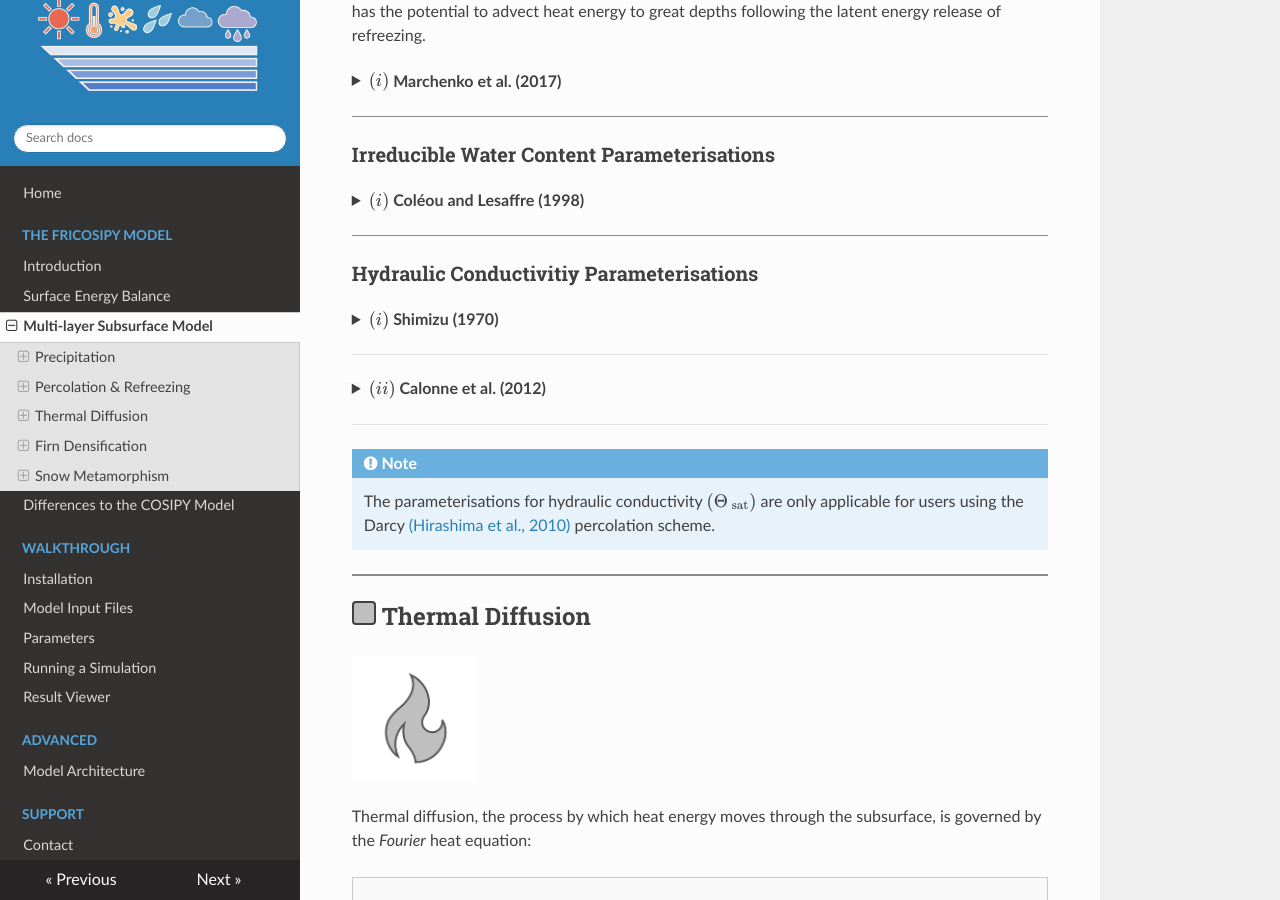
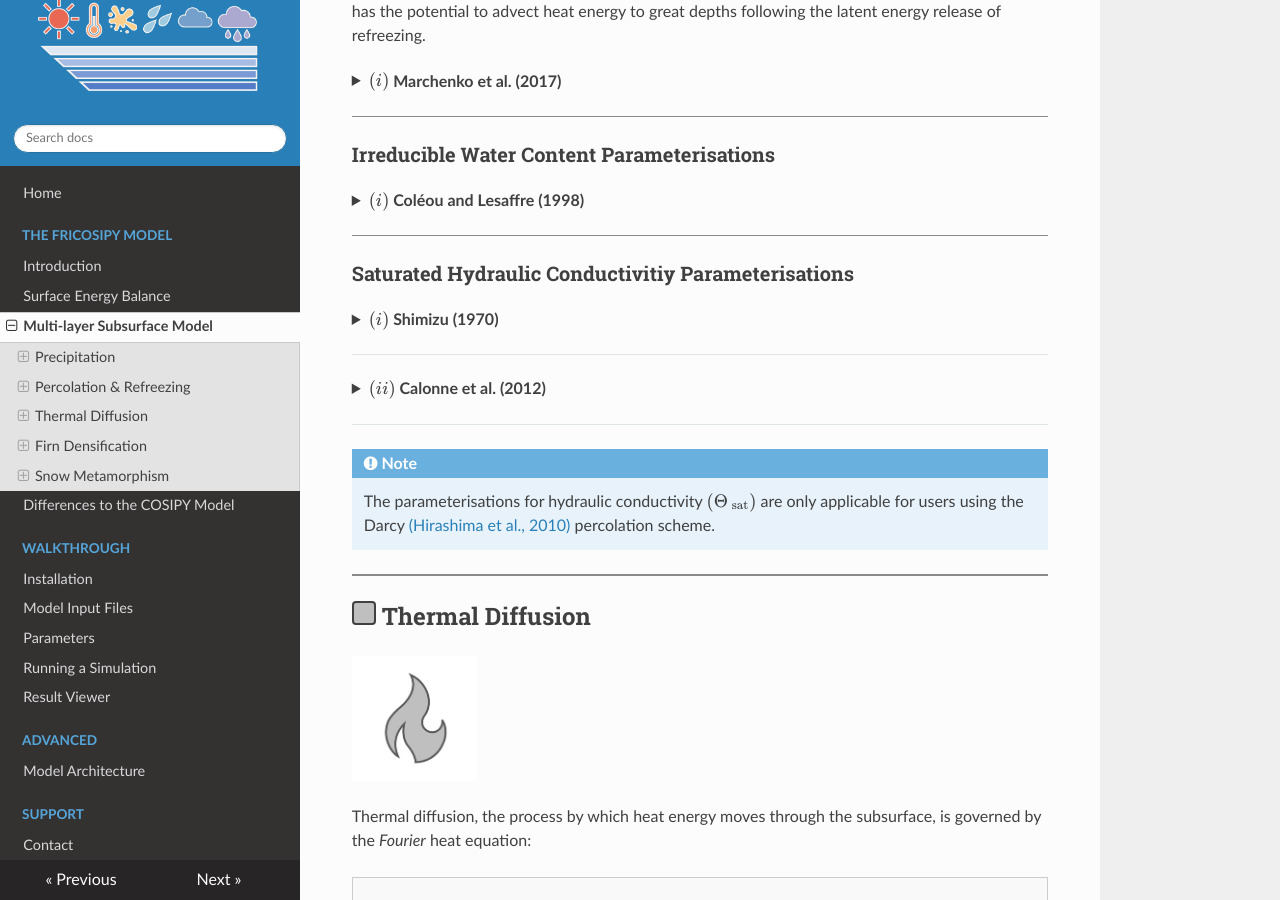
Before and after one commit to MarcusGastaldello/FRICOSIPY, an MkDocs documentation site: the page built from docs/subsurface_model.md, in a window 1280 px wide and 900 px high, scrolled down 2617 px. Built offline with MkDocs 1.6.1, drawn with Linux system fonts in a browser that asks for light colours; some of the changed lines change nothing that is shown.

Commit message:
Update subsurface_model.md

```diff
--- a/docs/subsurface_model.md
+++ b/docs/subsurface_model.md
@@ -107,6 +107,17 @@
 ??? "**$(i)$ Darcy (Hirashima et al., 2010)**"
 
     <br>
+
+    <div markdown="1" style="border:1px solid #ccc; padding:10px; background:#f9f9f9; max-width:100%; overflow-x:auto;">
+
+    $$
+    q = K \left[ \frac{dh}{dz} + 1 \right]
+    $$
+
+    </div>
+
+
+    <br>
     The stable integration timestap $(\Delta t_{\text{stable}})$ is determined according to the *Courant-Friedrichs-Lewy* (CFL) stability condition:
 
     <div markdown="1" style="border:1px solid #ccc; padding:10px; background:#f9f9f9; max-width:100%; overflow-x:auto;">
@@ -165,15 +176,15 @@
 
 <hr style="height:1px; background-color:#8b8b8b; border:none;" />
 
-### Hydraulic Conductivitiy Parameterisations
+### Saturated Hydraulic Conductivitiy Parameterisations
 
 ??? "**$(i)$ Shimizu (1970)**"
 
     <br>
-    Using the parameterisation of [Shimizu (1970)](http://hdl.handle.net/2115/20234), the saturated hydraulic conductivity $(\Theta_{\text{ sat}})$ is empirically derived based on laboratory experiments.
+    Using the parameterisation of [Shimizu (1970)](http://hdl.handle.net/2115/20234), the saturated hydraulic conductivity $(K)$ is empirically derived based on laboratory experiments.
     <div style="border:1px solid #ccc; padding:10px; background:#f9f9f9; max-width:100%; overflow-x:auto;">
     $$
-    \Theta_{\text{ sat}} = 7.7 \times 10^{-4} \: \left[ \: \frac{d^2 g}{\nu} \: \right] \exp \: (-7.8 \times 10^{-3} \: \: \rho)
+    K_{\text{ sat}} = 7.7 \times 10^{-4} \: \left[ \: \frac{d^2 g}{\nu} \: \right] \exp \: (-7.8 \times 10^{-3} \: \: \rho)
     $$
     </div>
     <small>where $d$ is the snow grain size (mm), $g = 9.81$ m s$^{-2}$ is the gravitational acceleration, $\nu = 1.8 \times 10^{-6}$ m$^{-2}$ s$^{-1}$ is the kinematic viscosity of water at 0$^{\circ}$C and $\rho$ is the subsurface layer density (kg m$^{-3}$). </small>
@@ -183,10 +194,10 @@
 ??? "**$(ii)$ Calonne et al. (2012)**"
 
     <br>
-    Using the parameterisation of  [Calonne et al. (2012)](https://doi.org/10.5194/tc-6-939-2012), the saturated hydraulic conductivity $(\Theta)$ is empirically-derived based on 3-dimensional image-based computations.
+    Using the parameterisation of  [Calonne et al. (2012)](https://doi.org/10.5194/tc-6-939-2012), the saturated hydraulic conductivity $(K)$ is empirically-derived based on 3-dimensional image-based computations.
     <div style="border:1px solid #ccc; padding:10px; background:#f9f9f9; max-width:100%; overflow-x:auto;">
     $$
-    \Theta_{\text{ sat}} = 3.0 \: \left[ \frac{d}{2} \right]^2 \: \exp \: (-0.0130 \: \rho)
+    K_{\text{ sat}} = 3.0 \: \left[ \frac{d}{2} \right]^2 \: \exp \: (-0.0130 \: \rho)
     $$
     </div>
     <small>where $d$ is the snow grain size (mm) and $\rho$ is the subsurface layer density (kg m$^{-3}$).</small>
```
